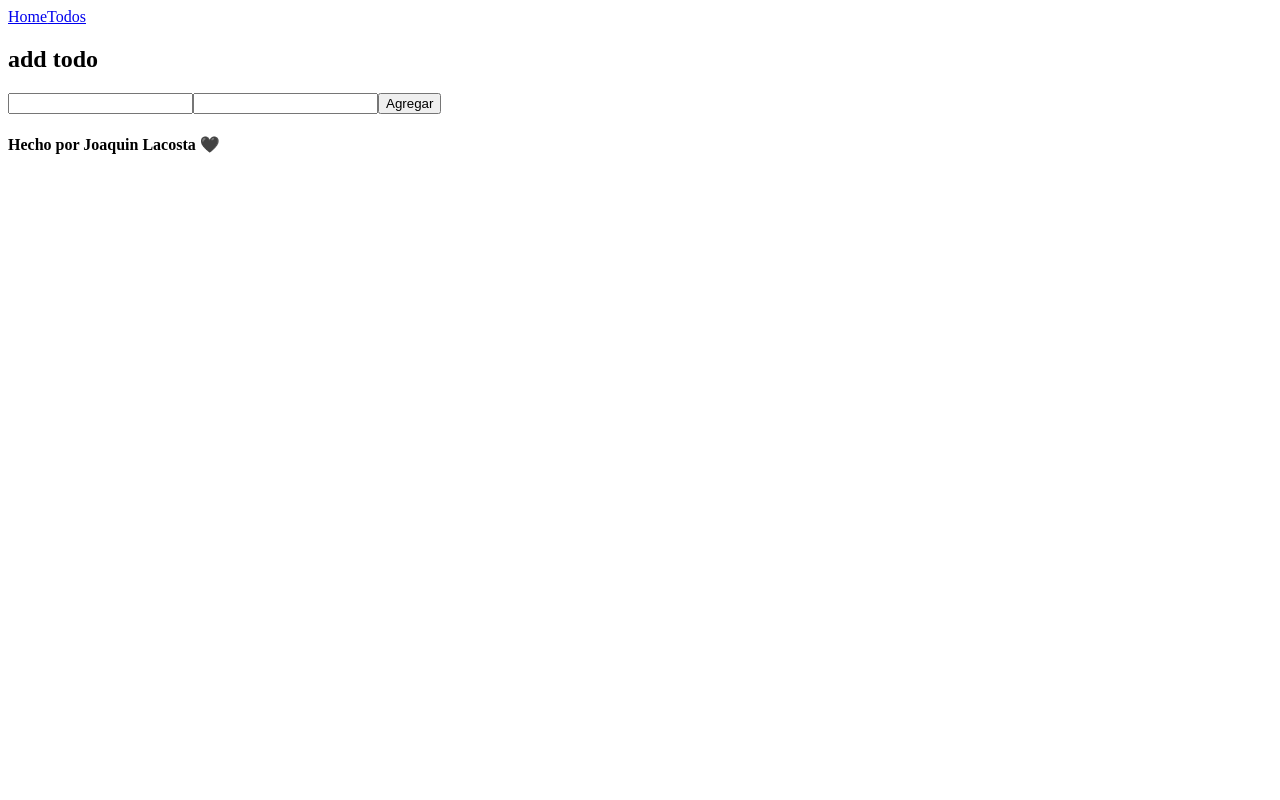
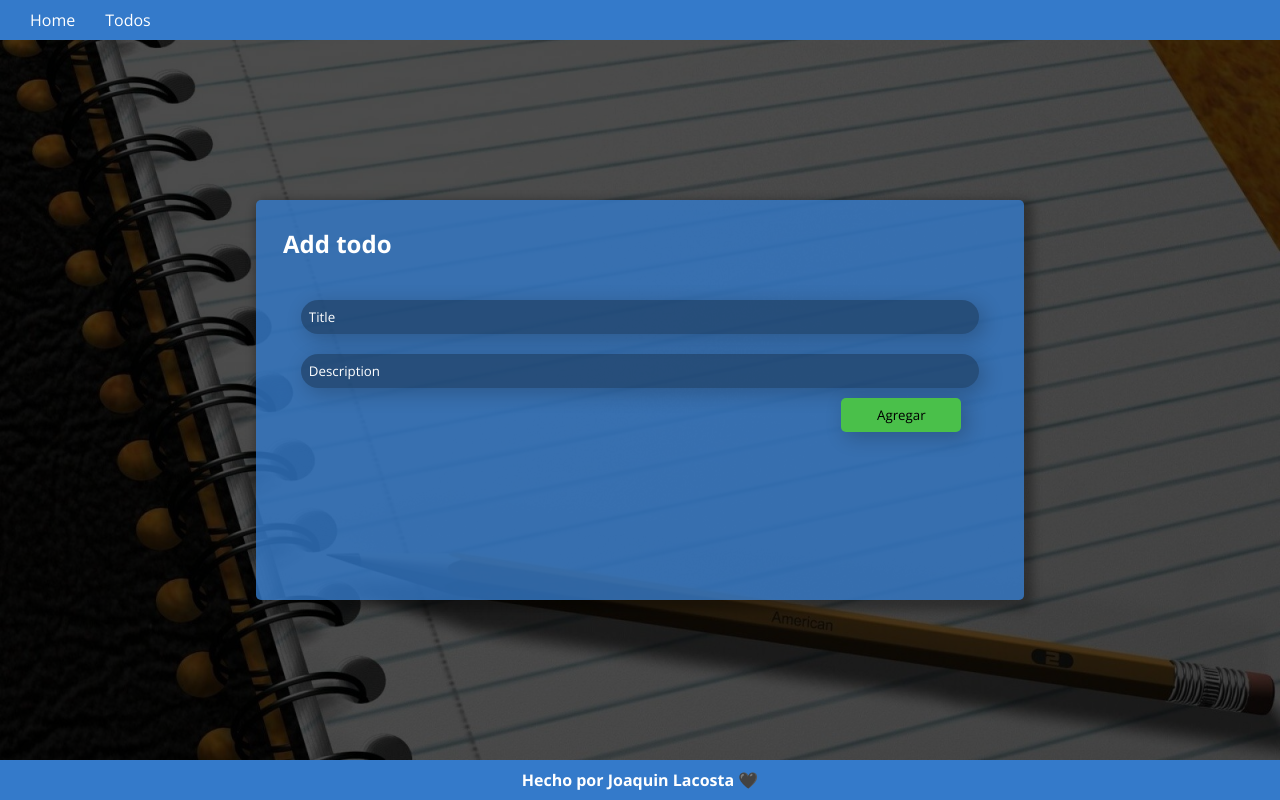
Before and after one commit to JoaquinLacosta/Todo-App, a React app: page / in a window 1280 px wide. Built offline with nearby package versions, Linux system fonts and the light colour scheme.

Commit message:
estilos agregados y retoques a la funcionalidad

```diff
--- a/package.json
+++ b/package.json
@@ -27,6 +27,7 @@
     "@babel/preset-react": "^7.12.13",
     "babel-loader": "^8.2.2",
     "css-loader": "^5.0.2",
+    "file-loader": "^6.2.0",
     "html-loader": "^1.3.2",
     "html-webpack-plugin": "^5.1.0",
     "mini-css-extract-plugin": "^1.3.6",
--- a/public/index.html
+++ b/public/index.html
@@ -5,6 +5,9 @@
     <meta http-equiv="X-UA-Compatible" content="IE=edge">
     <meta name="viewport" content="width=device-width, initial-scale=1.0">
     <title>Todo App</title>
+    <link rel="preconnect" href="https://fonts.gstatic.com">
+    <script src="https://kit.fontawesome.com/a36e8f3fb1.js" crossorigin="anonymous"></script>
+<link href="https://fonts.googleapis.com/css2?family=Open+Sans:wght@400;700;800&display=swap" rel="stylesheet">
 </head>
 <body>
     <div id="App"></div>
--- a/src/components/Footer.js
+++ b/src/components/Footer.js
@@ -1,9 +1,10 @@
 import React from 'react'
+import "./styles/Footer.scss"
 
 const Footer = () => {
     return (
-        <footer>
-            <h4>Hecho por Joaquin Lacosta 🖤</h4>
+        <footer className="Footer">
+            <h4 className="Footer__content">Hecho por Joaquin Lacosta 🖤</h4>
         </footer>
     )
 }
--- a/src/components/Header.js
+++ b/src/components/Header.js
@@ -1,13 +1,14 @@
 import React from 'react'
 import { Link } from "react-router-dom"
+import "./styles/Header.scss"
 
 const Header = () => {
     return (
-        <header>
-            <Link to="/">
+        <header className="Header">
+            <Link to="/" className="Header__link" >
                 Home
             </Link>
-            <Link to="/todo">
+            <Link to="/todo" className="Header__link" >
                 Todos
             </Link>
         </header>
--- a/src/components/Layout.js
+++ b/src/components/Layout.js
@@ -1,12 +1,15 @@
 import React from 'react'
 import Header from "./Header"
 import Footer from "./Footer"
+import "./styles/Layout.scss"
 
 const Layout = ({ children }) => {
     return (
         <>
             <Header />
+            <main className="Container">
                 {children}
+            </main>
             <Footer />
         </>
     )
--- /dev/null
+++ b/src/components/styles/Footer.scss
@@ -0,0 +1,11 @@
+.Footer {
+    position: relative;
+    width: 100%;
+    height: 5vh;
+    background-color: rgb(52, 122, 202);
+    bottom: 0;
+    color: white;
+    display: flex;
+    justify-content: center;
+    align-items: center;
+}
--- /dev/null
+++ b/src/components/styles/Header.scss
@@ -0,0 +1,17 @@
+.Header {
+    width: 100%;
+    height: 5vh;
+    display: flex;
+    align-items: center;
+    background-color: rgb(52, 122, 202);
+    padding: 0 15px;
+    &__link {
+        text-decoration: none;
+        color: white;
+        margin: 0 15px;
+        &:hover {
+            font-weight: 600;
+            border-bottom: 2px solid white;
+        }
+    }
+}
--- /dev/null
+++ b/src/components/styles/Layout.scss
@@ -0,0 +1,12 @@
+.Container {
+  width: 100%;
+  min-height: 90vh;
+  display: flex;
+  justify-content: center;
+  align-items: center;
+  position: relative;
+  background-image: url(../../imgs/background.jpg);
+  background-repeat: no-repeat;
+  background-position: center;
+  background-size: cover;
+}
--- a/src/containers/Home.js
+++ b/src/containers/Home.js
@@ -1,13 +1,14 @@
 import React, { useState, useContext } from 'react'
 import AppContext from "../context/AppContext"
+import "../styles/Home.scss"
 
 const Home = () => {
     const [form, setForm] = useState({
         title: "",
         description: ""
     })
-    const { addTodo, state } = useContext(AppContext)
-    const { activities } = state
+    const [status, setStatus] = useState("")
+    const { addTodo } = useContext(AppContext)
 
     const handleChange = (e) => {
         setForm({
@@ -15,6 +16,7 @@ const Home = () => {
             [e.target.name]: e.target.value,
             id: Math.random()
         })
+        setStatus("")
     }
     const handleSubmit = (e) => {
         e.preventDefault()
@@ -23,18 +25,34 @@ const Home = () => {
             title: "",
             description: ""
         })
+        setStatus("Added todo")
     }
-    console.log(state)
 
     return (
-        <div>
-            <h2>add todo</h2>
-            <form onSubmit={handleSubmit}>
-                <input required value={form.title} type="text" onChange={handleChange} name="title"/>
-                <input value={form.description} type="text" onChange={handleChange} name="description"/>
-                <button type="submit">Agregar</button>
+        <>
+            <div className="color__overlay"></div>
+            <form onSubmit={handleSubmit} className="Form">
+                <h2 className="Form__title">Add todo</h2>
+                <input
+                className="Form__input"
+                required
+                placeholder="Title"
+                value={form.title}
+                type="text"
+                onChange={handleChange}
+                name="title"/>
+                <input
+                className="Form__input"
+                value={form.description}
+                required
+                placeholder="Description"
+                type="text"
+                onChange={handleChange}
+                name="description"/>
+                <button className="Form__button" type="submit">Agregar</button>
+                <span className="Form__status">{status}</span>
             </form>
-        </div>
+        </>
     )
 }
 
--- a/src/containers/Todo.js
+++ b/src/containers/Todo.js
@@ -1,5 +1,6 @@
 import React, { useContext } from 'react'
 import AppContext from "../context/AppContext"
+import "../styles/Todo.scss"
 
 const Todo = () => {
     const { state, removeTodo } = useContext(AppContext)
@@ -10,16 +11,18 @@ const Todo = () => {
     }
 
     return (
-        <div>
-            <h2>Todos</h2>
-            {activities.map(activity => (
-                <div key={activity.id}>
-                    <h3>{activity.title}</h3>
-                    <p>{activity.description}</p>
-                    <button onClick={handleRemove(activity)}>Remove</button>
-                </div>
-            ))}
-        </div>
+        <>
+            <div className="Todo__grid">
+                {activities.map(activity => (
+                    <div key={activity.id} className="Grid__item">
+                        <h2 className="Grid__item-title">{activity.title}</h2>
+                        <p className="Grid__item-description">{activity.description}</p>
+                        <button className="Grid__item-button" onClick={handleRemove(activity)}><i className="fas fa-trash-alt"></i></button>
+                    </div>
+                ))}
+            </div>
+            <div className="color__overlay"></div>
+        </>
     )
 }
 
--- /dev/null
+++ b/src/global.scss
@@ -0,0 +1,10 @@
+* {
+    margin: 0;
+    padding: 0;
+    box-sizing: border-box;
+    font-family: 'Open Sans', sans-serif;
+}
+#App {
+    width: 100%;
+    height: 100vh;
+}
--- a/src/index.js
+++ b/src/index.js
@@ -1,6 +1,7 @@
 import React from "react"
 import ReactDOM from "react-dom"
 import App from "./routes/App"
+import "./global.scss"
 
 const container = document.getElementById("App")
 
--- a/src/initialState.js
+++ b/src/initialState.js
@@ -1,4 +1,3 @@
 export default {
-    activities: [
-    ]
+  activities: []
 }
--- /dev/null
+++ b/src/styles/Home.scss
@@ -0,0 +1,59 @@
+    .color__overlay {
+        width: 100%;
+        height: 100%;
+        position: absolute;
+        background-color: rgba(0,0,0,0.7);
+    }
+    .Form {
+        position: relative;
+        border: 2px solid transparent;
+        box-shadow: 4px 5px 10px 5px rgba(0,0,0,0.3);
+        border-radius: 5px;
+        max-width: 768px;
+        width: 70%;
+        margin: 0 auto;
+        display: flex;
+        align-items: flex-start;
+        flex-direction: column;
+        padding: 25px;
+        min-height: 400px;
+        background-color: rgba(52, 122, 202, .8);
+        &__title {
+            width: 70%;
+            text-align: left;
+            margin-bottom: 30px;
+            color: white;
+        }
+        &__input {
+            width: 95%;
+            align-self: center;
+            padding: 8px;
+            border-radius: 20px;
+            background-color: rgba(0, 0, 0, .3);
+            border: none;
+            outline: none;
+            margin: 10px;
+            box-shadow: 5px 5px 20px 1px rgba(0,0,0,0.2);
+        }
+        &__status {
+            position: absolute;
+            width: 70%;
+            color: rgb(0, 255, 0);
+            align-self: center;
+            width: 70%;
+            bottom: 10px;
+        }
+        &__button {
+            padding: 8px;
+            width: 120px;
+            border: none;
+            border-radius: 5px;
+            box-shadow: 5px 5px 20px 1px rgba(0,0,0,0.2);
+            background-color: rgb(74, 192, 74);
+            align-self: flex-end;
+            margin-right: 5%;
+        }
+    }
+::placeholder {
+    color: white;
+}
--- /dev/null
+++ b/src/styles/Todo.scss
@@ -0,0 +1,54 @@
+.color__overlay {
+  width: 100%;
+  height: 100%;
+  position: absolute;
+  background-color: rgba(0,0,0,0.7);
+}
+.Todo__grid {
+  padding: 15px 0;
+  z-index: 1;
+  display: grid;
+  max-width: 1280px;
+  width: 70%;
+  justify-content: center;
+  text-align: center;
+  grid-template-columns: repeat(auto-fill, minmax(250px, 1fr));
+  gap: 25px;
+  margin: 0 auto;
+  position: relative;
+  .Grid__item {
+    min-height: 200px;
+    border-radius: 10px;
+    background-color: rgb(155, 155, 155);
+    box-shadow: 3px 5px 10px 3px rgba(0,0,0,.3);
+    position: relative;
+    &-title {
+      background-color: rgb(52, 122, 202);
+      border-top-left-radius: 10px;
+      border-top-right-radius: 10px;
+      text-align: left;
+      padding: 5px;
+    }
+    &-description {
+      text-align: left;
+      color: rgb(10, 7, 7);
+      padding: 15px;
+      min-height: 50%;
+    }
+    &-button {
+      position: absolute;
+      bottom: 0;
+      margin: 15px;
+      right: 0;
+      padding: 8px 15px;
+      border-radius: 5px;
+      border: none;
+      background-color: rgb(253, 36, 36);
+      color: white;
+      font-size: 18px;
+      &:hover {
+        background-color: rgb(252, 58, 58);
+      }
+    }
+  }
+}
--- a/webpack.config.js
+++ b/webpack.config.js
@@ -40,6 +40,14 @@ module.exports = {
                     loader: 'html-loader'
                   }
                 ]
+            },
+            {
+                test: /\.(png|jpe?g|gif)$/i,
+                use: [
+                  {
+                    loader: 'file-loader',
+                  }
+                ]
             }
         ]
     },
```
Also changed, not shown: src/imgs/background.jpg (added), src/styles/Error.scss (added), 1 other file.
